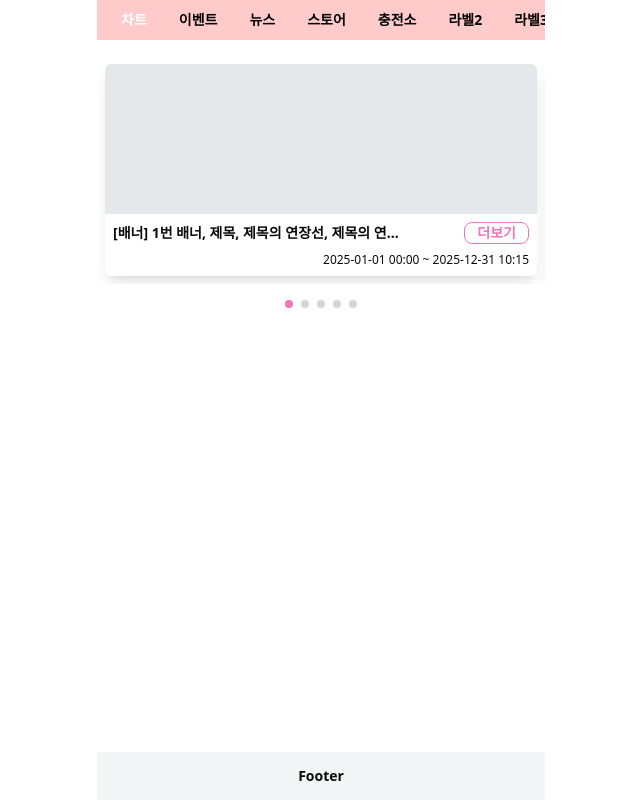
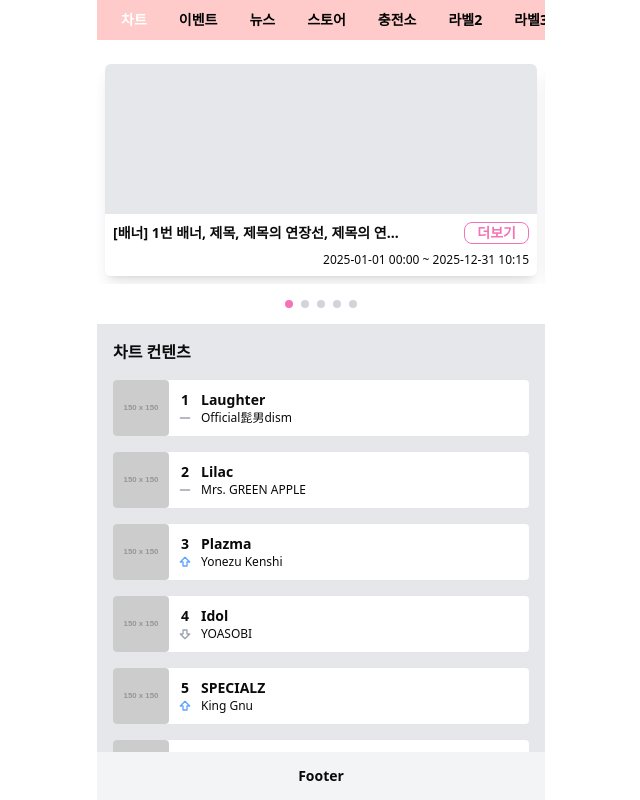
Before and after one commit to LucetTin5/music-page, a React (Vite) app: page / in a window 1280 px wide. Shown: the top 800 px of the page, without its empty margins (319-959 px from the left). Built offline with nearby package versions, Linux system fonts and the light colour scheme.

Commit message:
feat: mock data based chart list component, hook /w intersection observer infinite scroll

```diff
--- a/src/App.tsx
+++ b/src/App.tsx
@@ -1,4 +1,5 @@
 import { Banner } from '@/components/layout/Banner';
+import { Contents } from '@/components/layout/Contents';
 import { Footer } from '@/components/layout/Footer';
 import { Header } from '@/components/layout/Header';
 import { CategoryProvider } from '@/context/category/CategoryProvider';
@@ -9,6 +10,7 @@ export const App = () => {
       <CategoryProvider>
         <Header />
         <Banner />
+        <Contents />
         <Footer />
       </CategoryProvider>
     </div>
--- /dev/null
+++ b/src/components/contents/ChartList.tsx
@@ -0,0 +1,51 @@
+import { ArrowBigDown, ArrowBigUp, Minus } from 'lucide-react';
+import React from 'react';
+
+import { useChartList } from '@/components/contents/useChartList';
+import { ChartContent } from '@/types/contents';
+
+const upDownMap = {
+  up: <ArrowBigUp className="w-4 h-4 stroke-blue-400" />,
+  down: <ArrowBigDown className="w-4 h-4 stroke-gray-400" />,
+  same: <Minus className="w-4 h-4 stroke-gray-400" />,
+} satisfies Record<ChartContent['upDown'], React.ReactNode>;
+
+const ChartItem = React.forwardRef<HTMLDivElement, ChartContent>(
+  ({ image, rank, artist, title, upDown }, ref) => {
+    return (
+      <div
+        className="flex h-14 w-full items-center rounded-sm bg-white"
+        ref={ref}
+      >
+        <img
+          src={image}
+          alt={title}
+          className="object-fit w-14 h-14 rounded-sm"
+        />
+        <div className="flex flex-col px-2 items-center">
+          <p className="text-sm font-semibold">{rank}</p>
+          {upDownMap[upDown]}
+        </div>
+        <div className="flex flex-col">
+          <p className="text-sm font-semibold">{title}</p>
+          <p className="text-xs">{artist}</p>
+        </div>
+      </div>
+    );
+  },
+);
+
+export const ChartList = () => {
+  const { chartList, lastItemRef } = useChartList();
+  return (
+    <div className="flex flex-col gap-4">
+      {chartList.map((chartItem, index) => (
+        <ChartItem
+          key={chartItem.id}
+          {...chartItem}
+          ref={index === chartList.length - 1 ? lastItemRef : null}
+        />
+      ))}
+    </div>
+  );
+};
--- /dev/null
+++ b/src/components/contents/useChartList.ts
@@ -0,0 +1,44 @@
+import { useCallback, useRef, useState } from 'react';
+
+import { ChartContents } from '@/mock/contents';
+import { ChartContent } from '@/types/contents';
+
+const PAGE_SIZE = 20;
+
+export const useChartList = () => {
+  const [page, setPage] = useState(0);
+  const [chartList, setChartList] = useState<ChartContent[]>(() =>
+    ChartContents.slice(0, PAGE_SIZE),
+  );
+
+  const totalPages = Math.ceil(ChartContents.length / PAGE_SIZE);
+
+  const observer = useRef<IntersectionObserver | null>(null);
+  const lastItemRef = useCallback(
+    (node: HTMLDivElement | null) => {
+      if (observer.current) {
+        observer.current.disconnect();
+      }
+      observer.current = new IntersectionObserver((entries) => {
+        if (entries[0].isIntersecting && page < totalPages) {
+          const newPage = page + 1;
+          setPage(() => newPage);
+
+          const start = newPage * PAGE_SIZE;
+          const end = start + PAGE_SIZE;
+          setChartList((prev) => [...prev, ...ChartContents.slice(start, end)]);
+        }
+      });
+
+      if (node) {
+        observer.current.observe(node);
+      }
+    },
+    [page, totalPages],
+  );
+
+  return {
+    chartList,
+    lastItemRef,
+  };
+};
--- a/src/components/layout/Contents.tsx
+++ b/src/components/layout/Contents.tsx
@@ -1,11 +1,13 @@
+import { ChartList } from '@/components/contents/ChartList';
 import { useCategoryContext } from '@/context/category/useCategoryContext';
 
-export const Contents = ({ children }: { children: React.ReactNode }) => {
-  const { currentCategoryContentTitle } = useCategoryContext();
+export const Contents = () => {
+  const { currentCategory, currentCategoryContentTitle } = useCategoryContext();
   return (
-    <div className="flex flex-col gap-2 bg-gray-400 p-2">
-      <h3 className="text-lg font-semibold">{currentCategoryContentTitle}</h3>
-      {children}
+    <div className="flex flex-col gap-4 bg-gray-200 px-4 pt-4 pb-16">
+      <h3 className="text-md font-bold">{currentCategoryContentTitle}</h3>
+      {/* TODO: category component-mapping */}
+      {currentCategory === 'chart' && <ChartList />}
     </div>
   );
 };
```
